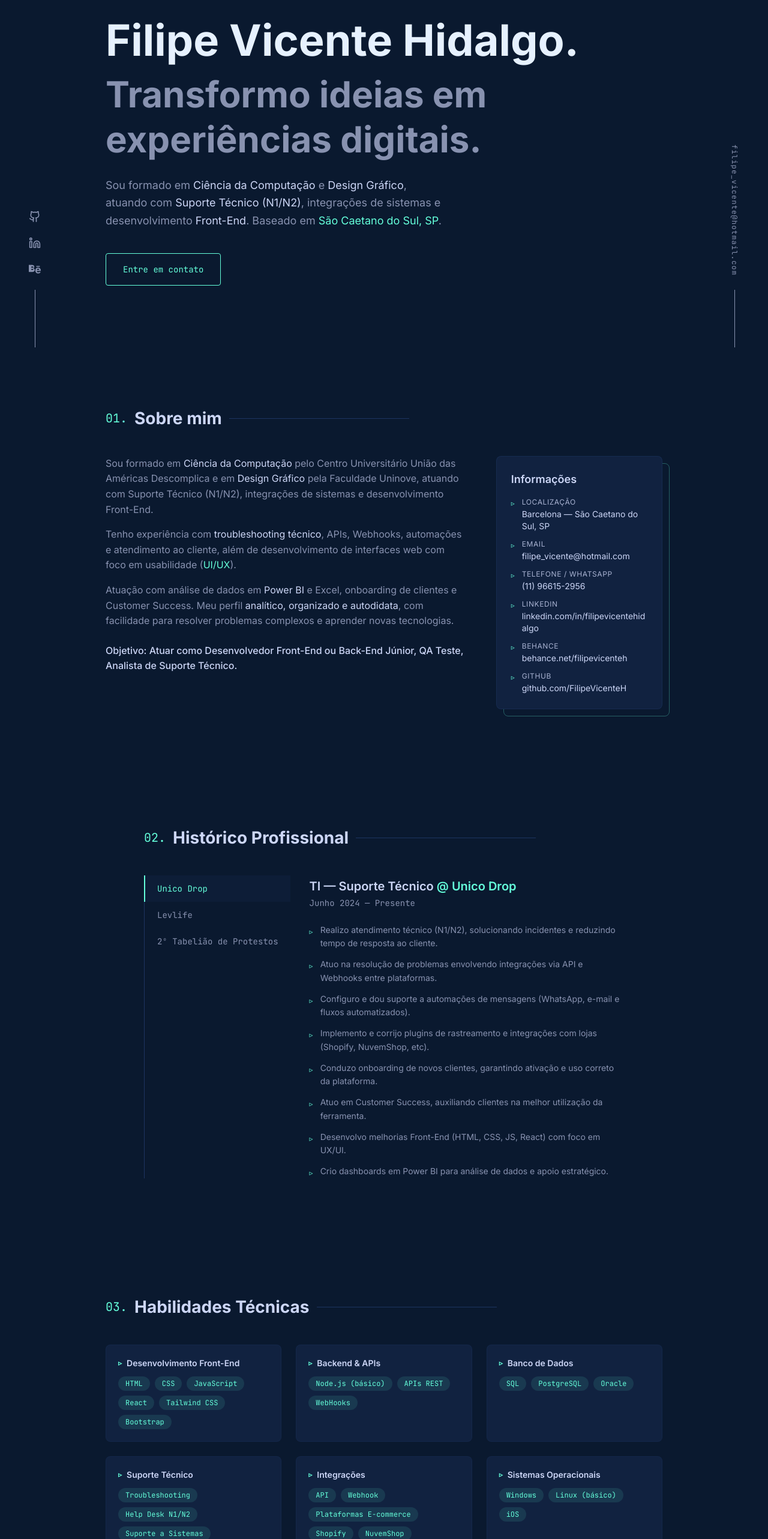
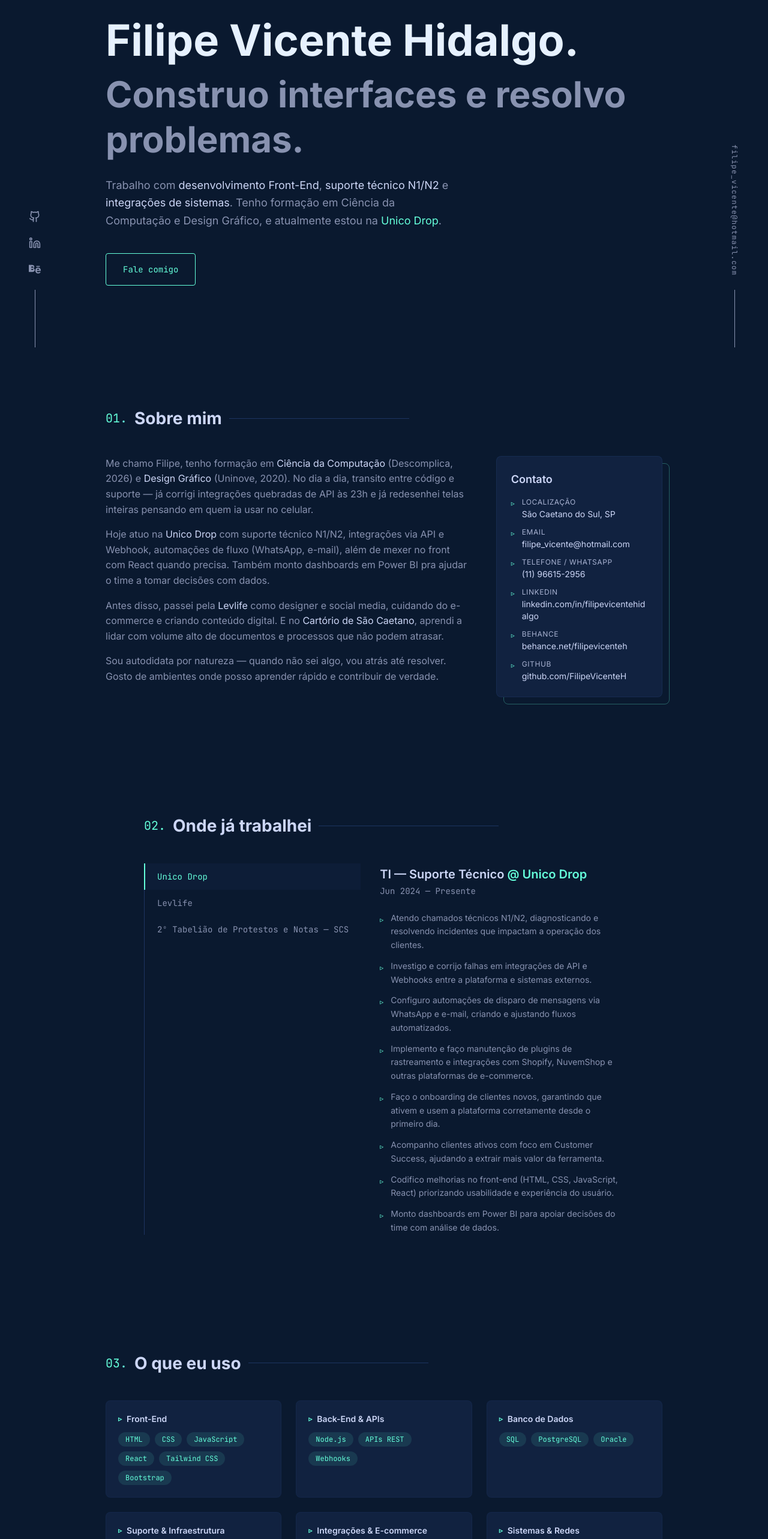
Before and after one commit to FilipeVicenteH/Portfolio, a React (Vite) app: page / in a window 1280 px wide. Shown: the part 221-2786 px from the top of the page at 60% size. Built offline with nearby package versions, Linux system fonts and the light colour scheme.

Commit message:
refactor: rewrite all copy to sound human, fix missing info, polish wording

```diff
--- a/src/components/About.jsx
+++ b/src/components/About.jsx
@@ -16,39 +16,42 @@ export default function About() {
         <div className="grid md:grid-cols-3 gap-12">
           <div className="md:col-span-2 space-y-4">
             <p>
-              Sou formado em <span className="text-lightest-slate">Ciência da Computação</span> pelo
-              Centro Universitário União das Américas Descomplica e em{' '}
-              <span className="text-lightest-slate">Design Gráfico</span> pela Faculdade Uninove,
-              atuando com Suporte Técnico (N1/N2), integrações de sistemas e desenvolvimento Front-End.
+              Me chamo Filipe, tenho formação em{' '}
+              <span className="text-lightest-slate">Ciência da Computação</span> (Descomplica, 2026) e{' '}
+              <span className="text-lightest-slate">Design Gráfico</span> (Uninove, 2020).
+              No dia a dia, transito entre código e suporte — já corrigi integrações
+              quebradas de API às 23h e já redesenhei telas inteiras pensando em quem
+              ia usar no celular.
             </p>
             <p>
-              Tenho experiência com{' '}
-              <span className="text-lightest-slate">troubleshooting técnico</span>, APIs, Webhooks,
-              automações e atendimento ao cliente, além de desenvolvimento de interfaces web com foco
-              em usabilidade (<span className="text-teal">UI/UX</span>).
+              Hoje atuo na <span className="text-lightest-slate">Unico Drop</span> com
+              suporte técnico N1/N2, integrações via API e Webhook,
+              automações de fluxo (WhatsApp, e-mail), além de mexer no front
+              com React quando precisa. Também monto dashboards em Power BI
+              pra ajudar o time a tomar decisões com dados.
             </p>
             <p>
-              Atuação com análise de dados em{' '}
-              <span className="text-lightest-slate">Power BI</span> e Excel, onboarding de clientes
-              e Customer Success. Meu perfil{' '}
-              <span className="text-lightest-slate">analítico, organizado e autodidata</span>, com
-              facilidade para resolver problemas complexos e aprender novas tecnologias.
+              Antes disso, passei pela <span className="text-lightest-slate">Levlife</span> como
+              designer e social media, cuidando do e-commerce e criando conteúdo
+              digital. E no <span className="text-lightest-slate">Cartório de São Caetano</span>,
+              aprendi a lidar com volume alto de documentos e processos que não podem atrasar.
             </p>
-            <p className="text-lightest-slate font-medium mt-6">
-              Objetivo: Atuar como Desenvolvedor Front-End ou Back-End Júnior, QA Teste, Analista de Suporte Técnico.
+            <p>
+              Sou autodidata por natureza — quando não sei algo, vou atrás até resolver.
+              Gosto de ambientes onde posso aprender rápido e contribuir de verdade.
             </p>
           </div>
 
           {/* Contact Info Card */}
           <div className="relative">
             <div className="bg-navy-light rounded-lg p-6 border border-navy-lighter/50">
-              <h3 className="text-lightest-slate font-semibold text-lg mb-4">Informações</h3>
+              <h3 className="text-lightest-slate font-semibold text-lg mb-4">Contato</h3>
               <ul className="space-y-3 text-sm">
                 <li className="flex items-start gap-3">
                   <span className="text-teal font-mono text-xs mt-0.5">▹</span>
                   <div>
                     <span className="text-slate-light block text-xs uppercase tracking-wider mb-0.5">Localização</span>
-                    <span className="text-lightest-slate">Barcelona — São Caetano do Sul, SP</span>
+                    <span className="text-lightest-slate">São Caetano do Sul, SP</span>
                   </div>
                 </li>
                 <li className="flex items-start gap-3">
--- a/src/components/Contact.jsx
+++ b/src/components/Contact.jsx
@@ -11,12 +11,12 @@ export default function Contact() {
       >
         <p className="font-mono text-teal text-sm mb-3">05. E agora?</p>
         <h2 className="text-4xl md:text-5xl font-bold text-lightest-slate mb-5">
-          Entre em contato
+          Vamos conversar
         </h2>
         <p className="text-slate max-w-lg mx-auto mb-10 leading-relaxed">
-          Estou aberto a novas oportunidades como Desenvolvedor Front-End/Back-End Júnior,
-          QA ou Analista de Suporte Técnico. Seja para uma proposta, dúvida ou apenas
-          para trocar uma ideia — minha caixa de entrada está sempre aberta.
+          Estou buscando oportunidades como Dev Front-End/Back-End Júnior,
+          QA ou Suporte Técnico. Se tiver uma vaga, um projeto ou só quiser
+          trocar uma ideia sobre tecnologia, pode me chamar.
         </p>
 
         <div className="flex flex-col sm:flex-row items-center justify-center gap-4">
@@ -32,7 +32,7 @@ export default function Contact() {
             rel="noreferrer"
             className="inline-block px-8 py-4 border border-teal text-teal font-mono text-sm rounded hover:bg-teal-tint transition-colors duration-200"
           >
-            WhatsApp
+            Chamar no WhatsApp
           </a>
         </div>
       </motion.div>
--- a/src/components/Education.jsx
+++ b/src/components/Education.jsx
@@ -4,20 +4,20 @@ const degrees = [
   {
     course: 'Bacharelado em Ciências da Computação',
     institution: 'Centro Universitário União das Américas Descomplica',
-    period: 'Conclusão em Julho de 2026',
+    period: 'Concluído em Julho/2026',
   },
   {
     course: 'Tecnólogo em Design Gráfico',
     institution: 'Faculdade Uninove',
-    period: 'Conclusão em Julho de 2020',
+    period: 'Concluído em Julho/2020',
   },
 ];
 
 const certs = [
   { name: 'Web Design', institution: 'Jorge Street', year: '2014' },
-  { name: 'Inglês — Intermediário', institution: 'Count Down', year: '2016' },
+  { name: 'Inglês Intermediário', institution: 'Count Down', year: '2016' },
   { name: 'Modelagem 3D', institution: 'All Net', year: '2014' },
-  { name: 'Excel (Intermediário)', institution: 'Uninove', year: '2019' },
+  { name: 'Excel Intermediário', institution: 'Uninove', year: '2019' },
 ];
 
 export default function Education() {
@@ -30,7 +30,7 @@ export default function Education() {
         transition={{ duration: 0.5 }}
       >
         <h2 className="section-heading">
-          <span className="num">04.</span> Formação Acadêmica
+          <span className="num">04.</span> Formação
         </h2>
 
         <div className="grid md:grid-cols-2 gap-8 mb-16">
@@ -41,9 +41,8 @@ export default function Education() {
               whileInView={{ opacity: 1, y: 0 }}
               viewport={{ once: true }}
               transition={{ duration: 0.4, delay: i * 0.15 }}
-              className="group"
             >
-              <div className="bg-navy-light p-6 rounded-lg border border-navy-lighter/30 hover:border-teal/20 transition-all duration-300 relative">
+              <div className="bg-navy-light p-6 rounded-lg border border-navy-lighter/30 hover:border-teal/20 transition-all duration-300">
                 <div className="flex items-center gap-3 mb-4">
                   <svg className="text-teal shrink-0" width="28" height="28" viewBox="0 0 24 24" fill="none" stroke="currentColor" strokeWidth="1.5">
                     <path d="M22 10v6M2 10l10-5 10 5-10 5z" />
@@ -60,13 +59,12 @@ export default function Education() {
           ))}
         </div>
 
-        {/* Certificados e Cursos */}
         <h3 className="text-lightest-slate font-semibold text-lg mb-6 flex items-center gap-3">
           <svg className="text-teal" width="22" height="22" viewBox="0 0 24 24" fill="none" stroke="currentColor" strokeWidth="1.5">
             <circle cx="12" cy="8" r="6" />
             <path d="M15.477 12.89 17 22l-5-3-5 3 1.523-9.11" />
           </svg>
-          Certificados e Cursos
+          Cursos e Certificados
         </h3>
         <div className="grid sm:grid-cols-2 gap-4">
           {certs.map((cert, i) => (
@@ -82,7 +80,7 @@ export default function Education() {
               <div>
                 <p className="text-lightest-slate text-sm font-medium">{cert.name}</p>
                 <p className="text-slate text-xs">
-                  {cert.institution} — <span className="font-mono">{cert.year}</span>
+                  {cert.institution} · <span className="font-mono">{cert.year}</span>
                 </p>
               </div>
             </motion.div>
--- a/src/components/Experience.jsx
+++ b/src/components/Experience.jsx
@@ -5,36 +5,36 @@ const jobs = [
   {
     company: 'Unico Drop',
     title: 'TI — Suporte Técnico',
-    period: 'Junho 2024 — Presente',
+    period: 'Jun 2024 — Presente',
     tasks: [
-      'Realizo atendimento técnico (N1/N2), solucionando incidentes e reduzindo tempo de resposta ao cliente.',
-      'Atuo na resolução de problemas envolvendo integrações via API e Webhooks entre plataformas.',
-      'Configuro e dou suporte a automações de mensagens (WhatsApp, e-mail e fluxos automatizados).',
-      'Implemento e corrijo plugins de rastreamento e integrações com lojas (Shopify, NuvemShop, etc).',
-      'Conduzo onboarding de novos clientes, garantindo ativação e uso correto da plataforma.',
-      'Atuo em Customer Success, auxiliando clientes na melhor utilização da ferramenta.',
-      'Desenvolvo melhorias Front-End (HTML, CSS, JS, React) com foco em UX/UI.',
-      'Crio dashboards em Power BI para análise de dados e apoio estratégico.',
+      'Atendo chamados técnicos N1/N2, diagnosticando e resolvendo incidentes que impactam a operação dos clientes.',
+      'Investigo e corrijo falhas em integrações de API e Webhooks entre a plataforma e sistemas externos.',
+      'Configuro automações de disparo de mensagens via WhatsApp e e-mail, criando e ajustando fluxos automatizados.',
+      'Implemento e faço manutenção de plugins de rastreamento e integrações com Shopify, NuvemShop e outras plataformas de e-commerce.',
+      'Faço o onboarding de clientes novos, garantindo que ativem e usem a plataforma corretamente desde o primeiro dia.',
+      'Acompanho clientes ativos com foco em Customer Success, ajudando a extrair mais valor da ferramenta.',
+      'Codifico melhorias no front-end (HTML, CSS, JavaScript, React) priorizando usabilidade e experiência do usuário.',
+      'Monto dashboards em Power BI para apoiar decisões do time com análise de dados.',
     ],
   },
   {
     company: 'Levlife',
-    title: 'Design — Social Mídia',
-    period: 'Março 2022 — Agosto 2023',
+    title: 'Design — Social Media',
+    period: 'Mar 2022 — Ago 2023',
     tasks: [
-      'Criei conteúdos e artes digitais, aumentando o engajamento da marca.',
-      'Gerenciei e-commerce e plataformas digitais.',
-      'Planejei campanhas digitais e organização de conteúdo.',
+      'Produzi peças gráficas e conteúdos digitais que aumentaram o engajamento nas redes da marca.',
+      'Gerenciei o e-commerce da empresa e administrei plataformas digitais de venda.',
+      'Planejei e organizei campanhas digitais, definindo calendário editorial e estratégia de conteúdo.',
     ],
   },
   {
-    company: '2º Tabelião de Protestos',
+    company: '2º Tabelião de Protestos e Notas — SCS',
     title: 'Auxiliar de Cartório',
-    period: 'Maio 2021 — Fevereiro 2022',
+    period: 'Mai 2021 — Fev 2022',
     tasks: [
-      'Análise e organização de documentos com alto volume de demanda.',
-      'Atendimento ao cliente e suporte administrativo.',
-      'Otimização de processos internos, garantindo maior eficiência operacional.',
+      'Analisei e organizei documentos jurídicos com alto volume diário de demanda.',
+      'Realizei atendimento presencial ao público, tirando dúvidas e direcionando solicitações.',
+      'Identifiquei e implementei melhorias nos processos internos, reduzindo retrabalho.',
     ],
   },
 ];
@@ -51,7 +51,7 @@ export default function Experience() {
         transition={{ duration: 0.5 }}
       >
         <h2 className="section-heading">
-          <span className="num">02.</span> Histórico Profissional
+          <span className="num">02.</span> Onde já trabalhei
         </h2>
 
         <div className="flex flex-col md:flex-row gap-0">
--- a/src/components/Hero.jsx
+++ b/src/components/Hero.jsx
@@ -29,7 +29,7 @@ export default function Hero() {
         transition={{ duration: 0.4, delay: 0.5 }}
       >
         <h2 className="text-3xl sm:text-4xl md:text-6xl font-bold text-slate mt-2 leading-tight">
-          Transformo ideias em experiências digitais.
+          Construo interfaces e resolvo problemas.
         </h2>
       </motion.div>
 
@@ -39,13 +39,13 @@ export default function Hero() {
         transition={{ duration: 0.4, delay: 0.65 }}
       >
         <p className="text-slate max-w-xl mt-6 text-base md:text-lg leading-relaxed">
-          Sou formado em{' '}
-          <span className="text-lightest-slate">Ciência da Computação</span> e{' '}
-          <span className="text-lightest-slate">Design Gráfico</span>, atuando com{' '}
-          <span className="text-lightest-slate">Suporte Técnico (N1/N2)</span>,
-          integrações de sistemas e desenvolvimento{' '}
-          <span className="text-lightest-slate">Front-End</span>. Baseado em{' '}
-          <span className="text-teal">São Caetano do Sul, SP</span>.
+          Trabalho com{' '}
+          <span className="text-lightest-slate">desenvolvimento Front-End</span>,{' '}
+          <span className="text-lightest-slate">suporte técnico N1/N2</span> e{' '}
+          <span className="text-lightest-slate">integrações de sistemas</span>.{' '}
+          Tenho formação em Ciência da Computação e Design Gráfico,
+          e atualmente estou na{' '}
+          <a href="#experience" className="text-teal hover:underline">Unico Drop</a>.
         </p>
       </motion.div>
 
@@ -59,7 +59,7 @@ export default function Hero() {
           href="#contact"
           className="inline-block px-7 py-4 border border-teal text-teal font-mono text-sm rounded hover:bg-teal-tint transition-colors duration-200"
         >
-          Entre em contato
+          Fale comigo
         </a>
       </motion.div>
     </section>
--- a/src/components/Skills.jsx
+++ b/src/components/Skills.jsx
@@ -2,40 +2,40 @@ import { motion } from 'framer-motion';
 
 const skillCategories = [
   {
-    title: 'Desenvolvimento Front-End',
+    title: 'Front-End',
     skills: ['HTML', 'CSS', 'JavaScript', 'React', 'Tailwind CSS', 'Bootstrap'],
   },
   {
-    title: 'Backend & APIs',
-    skills: ['Node.js (básico)', 'APIs REST', 'WebHooks'],
+    title: 'Back-End & APIs',
+    skills: ['Node.js', 'APIs REST', 'Webhooks'],
   },
   {
     title: 'Banco de Dados',
     skills: ['SQL', 'PostgreSQL', 'Oracle'],
   },
   {
-    title: 'Suporte Técnico',
-    skills: ['Troubleshooting', 'Help Desk N1/N2', 'Suporte a Sistemas', 'Suporte Remoto', 'Sistemas de Chamados'],
+    title: 'Suporte & Infraestrutura',
+    skills: ['Troubleshooting N1/N2', 'Help Desk', 'Suporte Remoto', 'Sistemas de Chamados'],
   },
   {
-    title: 'Integrações',
-    skills: ['API', 'Webhook', 'Plataformas E-commerce', 'Shopify', 'NuvemShop'],
+    title: 'Integrações & E-commerce',
+    skills: ['API REST', 'Webhooks', 'Shopify', 'NuvemShop'],
   },
   {
-    title: 'Sistemas Operacionais',
-    skills: ['Windows', 'Linux (básico)', 'iOS'],
+    title: 'Sistemas & Redes',
+    skills: ['Windows', 'Linux', 'iOS', 'TCP/IP', 'DNS', 'DHCP'],
   },
   {
-    title: 'Redes & Hardware',
-    skills: ['TCP/IP', 'DNS', 'DHCP', 'Configuração de Rede', 'Instalação de Computadores', 'Manutenção Básica'],
+    title: 'Hardware',
+    skills: ['Montagem de PCs', 'Manutenção', 'Instalação de Software'],
   },
   {
-    title: 'Ferramentas & Design',
-    skills: ['Git', 'GitHub', 'Figma', 'Photoshop', 'Illustrator'],
+    title: 'Design & Ferramentas',
+    skills: ['Figma', 'Photoshop', 'Illustrator', 'Git', 'GitHub'],
   },
   {
-    title: 'BI & Dados',
-    skills: ['Power BI', 'Excel (Intermediário)'],
+    title: 'Dados & BI',
+    skills: ['Power BI', 'Excel Intermediário'],
   },
 ];
 
@@ -45,7 +45,7 @@ const softSkills = [
   'Organização',
   'Resolução de problemas',
   'Trabalho em equipe',
-  'Aprendizado rápido (Autodidata)',
+  'Autodidata',
 ];
 
 export default function Skills() {
@@ -71,7 +71,7 @@ export default function Skills() {
         transition={{ duration: 0.5 }}
       >
         <h2 className="section-heading">
-          <span className="num">03.</span> Habilidades Técnicas
+          <span className="num">03.</span> O que eu uso
         </h2>
 
         <motion.div
@@ -105,7 +105,7 @@ export default function Skills() {
           ))}
         </motion.div>
 
-        {/* Competências (Soft Skills) */}
+        {/* Competências */}
         <motion.div
           initial={{ opacity: 0, y: 20 }}
           whileInView={{ opacity: 1, y: 0 }}
```
